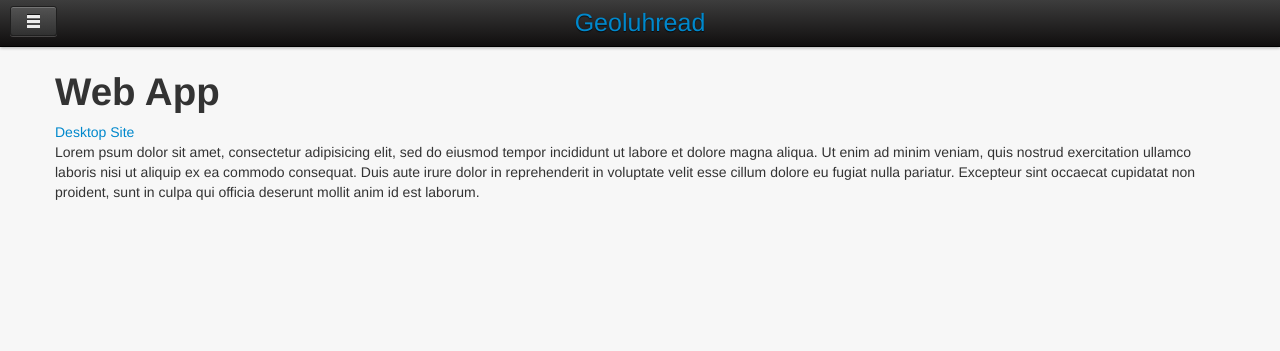
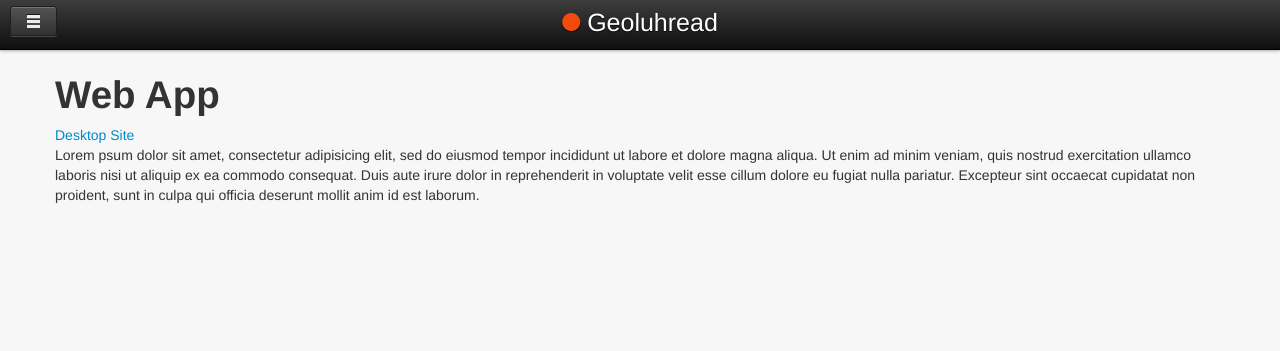
Before and after one commit to kennedysgarage/keystone, a plain HTML site: page mobile.html in a window 1280 px wide. Drawn offline with nearby package versions, Linux system fonts and the light colour scheme.

Commit message:
removing border-box becasue of TB and fixed spelling

```diff
--- a/css/mobile.css
+++ b/css/mobile.css
@@ -1,8 +1,3 @@
-*{
-    -moz-box-sizing: border-box;
-    -webkit-box-sizing: border-box;
-    box-sizing: border-box;
-}
 /* ========================================================= Mobile ===*/
 html,body{
   height: 100%;
@@ -41,7 +36,6 @@ header{
   padding: 0 10px;
 }
 header h1{
-  color: #e3c051;
   display: block;
   font-size: 25px;
   font-weight: 300;
@@ -49,6 +43,14 @@ header h1{
   padding: 2px 0 4px;
   text-align: center;
   text-shadow: 0 1px 1px rgba(0,0,0,0.7);
+}
+header h1 i{
+  color: #f04b0d;
+  font-size: 18px;
+}
+header h1 a, header h1 a:hover{
+  color: #fff;
+  text-decoration: none;
 }
 header #menu-button{
   position: relative;
--- a/js/script.js
+++ b/js/script.js
@@ -33,12 +33,12 @@
 //
 // 1. Check to see if browser is iOS mobile webkit
 // 2. If Yes then show redirect to mobile.html
-// 3. Check to see if user is has doenloaded the webapp
+// 3. Check to see if user is has downloaded the webapp
 // 4. if not show them the installer screen
 //
 
 
-// This little bit is detacting if it is on index then checking to see if it is iphone, if so show mobile.
+// This little bit is detracting if it is on index then checking to see if it is iphone, if so show mobile.
 // We are missing the part about the installer screen.
 if(document.URL.indexOf("index.html") >= 0){
   var isMobile = {
--- a/mobile.html
+++ b/mobile.html
@@ -45,23 +45,6 @@
 <body>
 
 <div id="mobile">
-  <div id="page">
-
-    <header>
-        <div id="menu-button"><a href="" id="menu-btn"><i class="ss-icon">&#xE9A1;</i></a></div>
-        <h1><a href="mobile.html">Geoluhread</a></h1>
-    </header>
-
-    <div id="main">
-        <div class="container">
-                <h1>Web App</h1>
-                <a href="index.html">Desktop Site</a>
-                <p>Lorem psum dolor sit amet, consectetur adipisicing elit, sed do eiusmod tempor incididunt ut labore et dolore magna aliqua. Ut enim ad minim veniam, quis nostrud exercitation ullamco laboris nisi ut aliquip ex ea commodo consequat. Duis aute irure dolor in reprehenderit in voluptate velit esse cillum dolore eu fugiat nulla pariatur. Excepteur sint occaecat cupidatat non proident, sunt in culpa qui officia deserunt mollit anim id est laborum.</p>
-        </div><!--/container-->
-    </div><!--/main-->
-
-
-</div><!--/page-->
 
   <nav>
     <ul>
@@ -87,6 +70,22 @@
     </ul>
   </nav>
 
+  <div id="page">
+
+    <header>
+        <div id="menu-button"><a href="" id="menu-btn"><i class="ss-icon">&#xE9A1;</i></a></div>
+        <h1><a href="mobile.html"><i class="ss-icon">&#x25CF;</i> Geoluhread</a></h1>
+    </header>
+
+    <div id="main">
+        <div class="container">
+                <h1>Web App</h1>
+                <a href="index.html">Desktop Site</a>
+                <p>Lorem psum dolor sit amet, consectetur adipisicing elit, sed do eiusmod tempor incididunt ut labore et dolore magna aliqua. Ut enim ad minim veniam, quis nostrud exercitation ullamco laboris nisi ut aliquip ex ea commodo consequat. Duis aute irure dolor in reprehenderit in voluptate velit esse cillum dolore eu fugiat nulla pariatur. Excepteur sint occaecat cupidatat non proident, sunt in culpa qui officia deserunt mollit anim id est laborum.</p>
+        </div><!--/container-->
+    </div><!--/main-->
+
+</div><!--/page-->
 </div><!--/mobile-->
 
 
```
Lines whose indentation alone changed are shown as unchanged.
